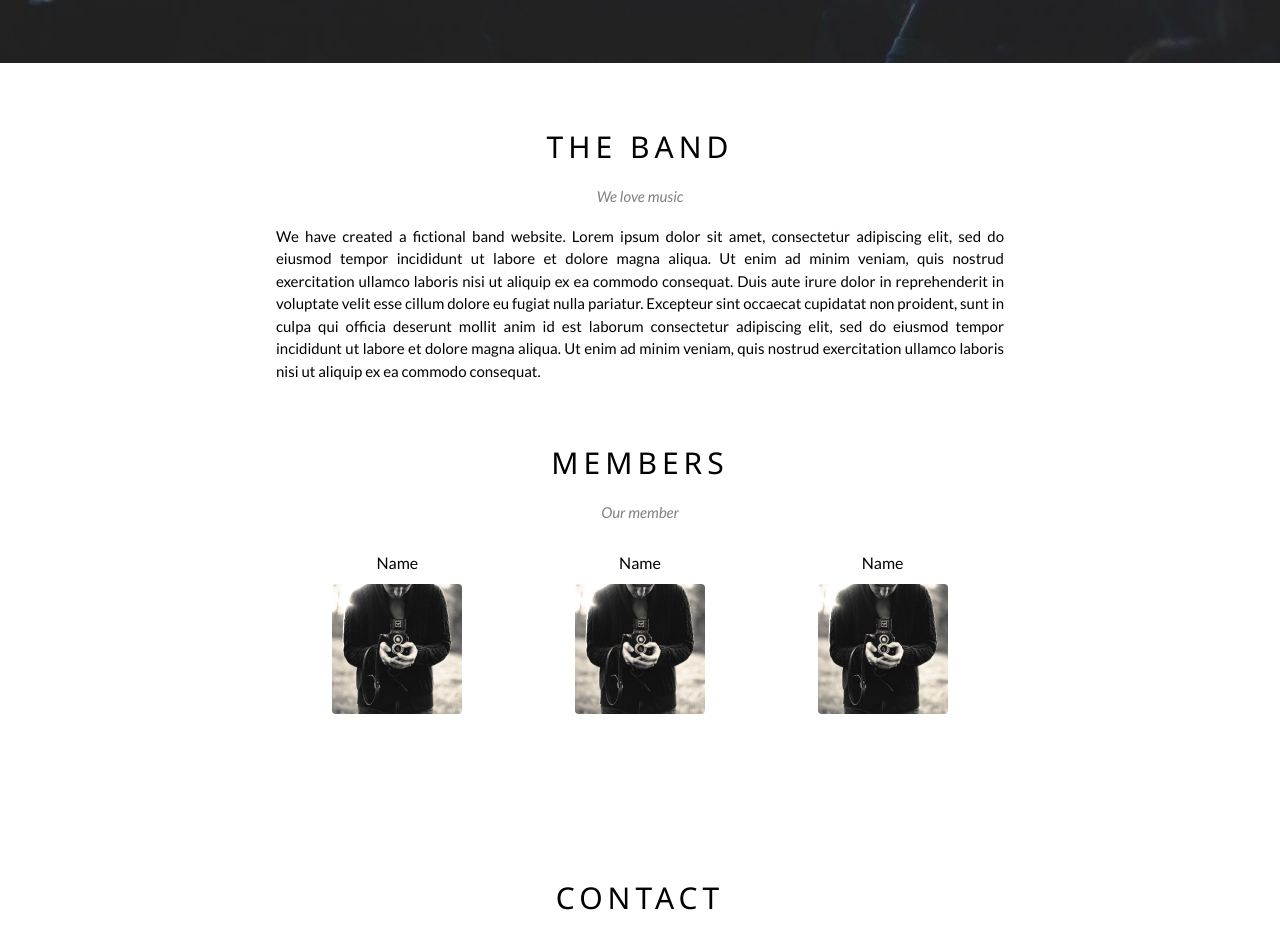
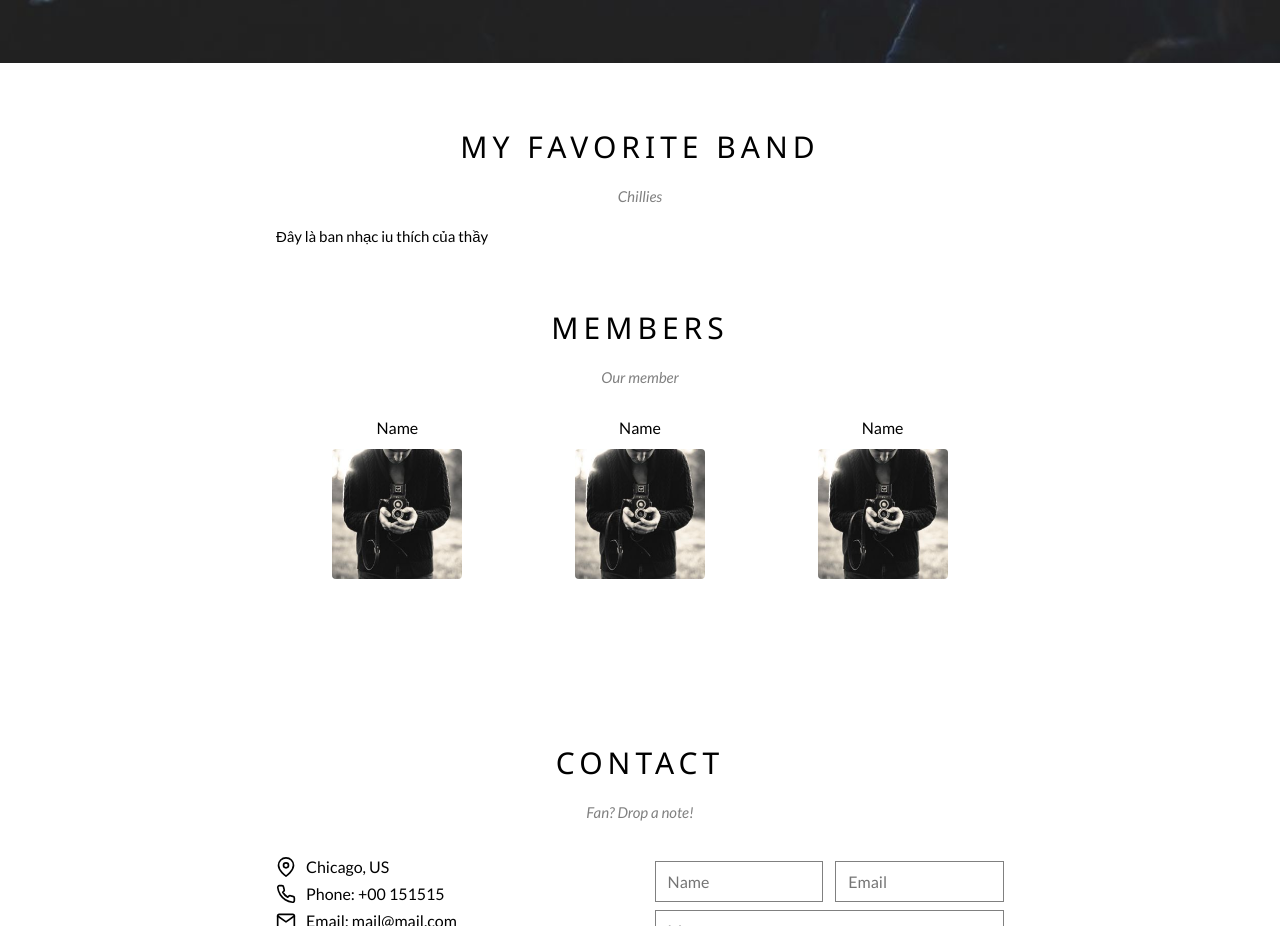
Before and after one commit to NghiaMindX/My-Website, a plain HTML site: page index.html in a window 1280 px wide. Shown: the part 2225-3151 px from the top of the page. Drawn offline with Linux system fonts and the light colour scheme; a script that the page names is missing.

Commit message:
Update band information

```diff
--- a/index.html
+++ b/index.html
@@ -49,9 +49,9 @@
 
     <!-- ========== Phần About ========== -->
     <div class="about" id="about">
-        <h1 class="title">The band</h1>
-        <h2 class="subtitle">We love music</h2>
-        <p class="description">We have created a fictional band website. Lorem ipsum dolor sit amet, consectetur adipiscing elit, sed do eiusmod tempor incididunt ut labore et dolore magna aliqua. Ut enim ad minim veniam, quis nostrud exercitation ullamco laboris nisi ut aliquip ex ea commodo consequat. Duis aute irure dolor in reprehenderit in voluptate velit esse cillum dolore eu fugiat nulla pariatur. Excepteur sint occaecat cupidatat non proident, sunt in culpa qui officia deserunt mollit anim id est laborum consectetur adipiscing elit, sed do eiusmod tempor incididunt ut labore et dolore magna aliqua. Ut enim ad minim veniam, quis nostrud exercitation ullamco laboris nisi ut aliquip ex ea commodo consequat.</p>
+        <h1 class="title">My favorite band</h1>
+        <h2 class="subtitle">Chillies</h2>
+        <p class="description">Đây là ban nhạc iu thích của thầy</p>
     </div>
 
 
```
